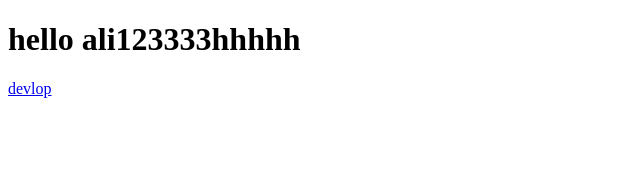
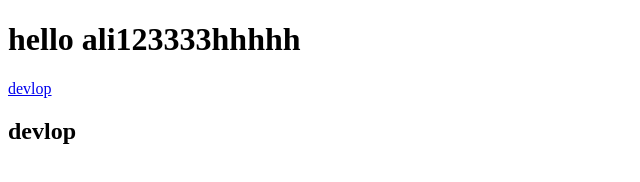
Before and after one commit to Avazare/project, a plain HTML site: page index.html in a window 1280 px wide. Shown: the whole page, without its empty margins (0-640 px from the left). Drawn offline with Linux system fonts and the light colour scheme.

Commit message:
change tag

```diff
--- a/index.html
+++ b/index.html
@@ -10,6 +10,7 @@
 <body>
     <h1>hello ali123333hhhhh</h1>
     <a href="#">devlop</a>
+    <h2>devlop</h2>
 </body>
 
 </html>
```
